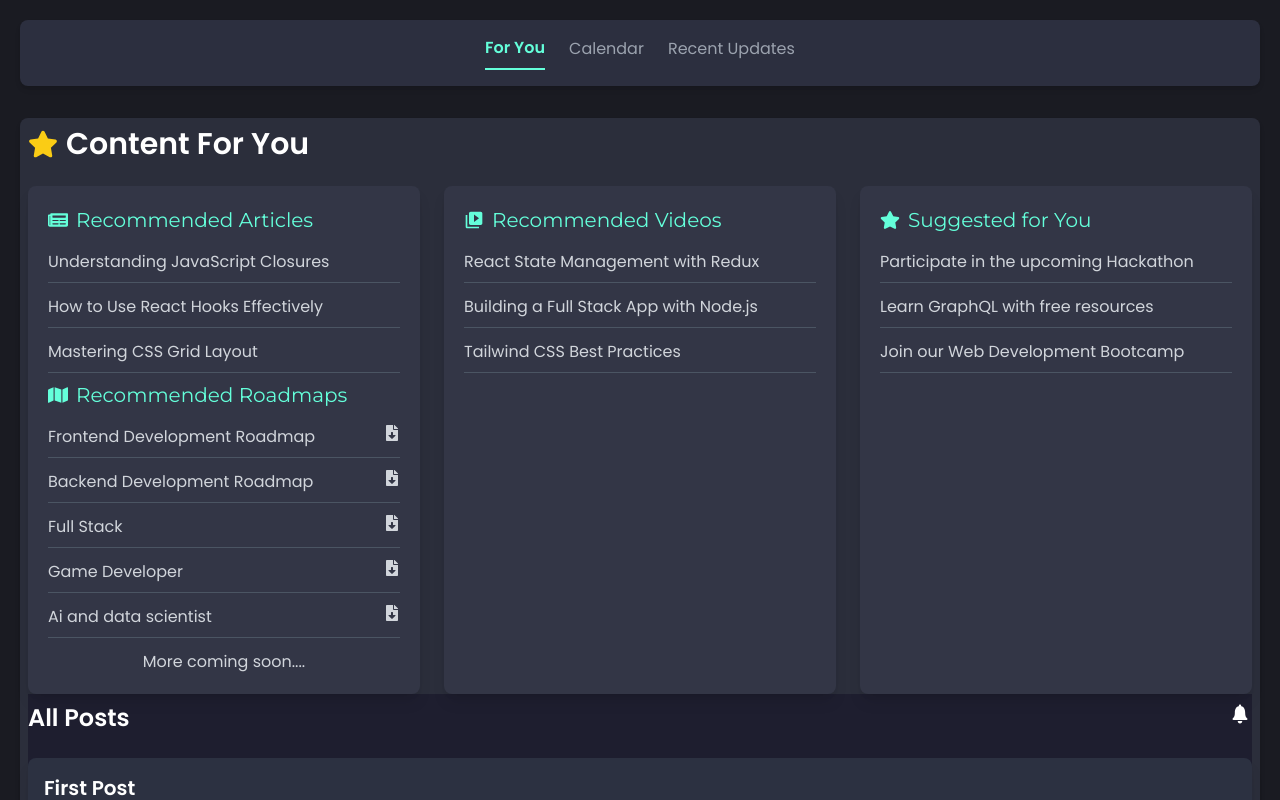
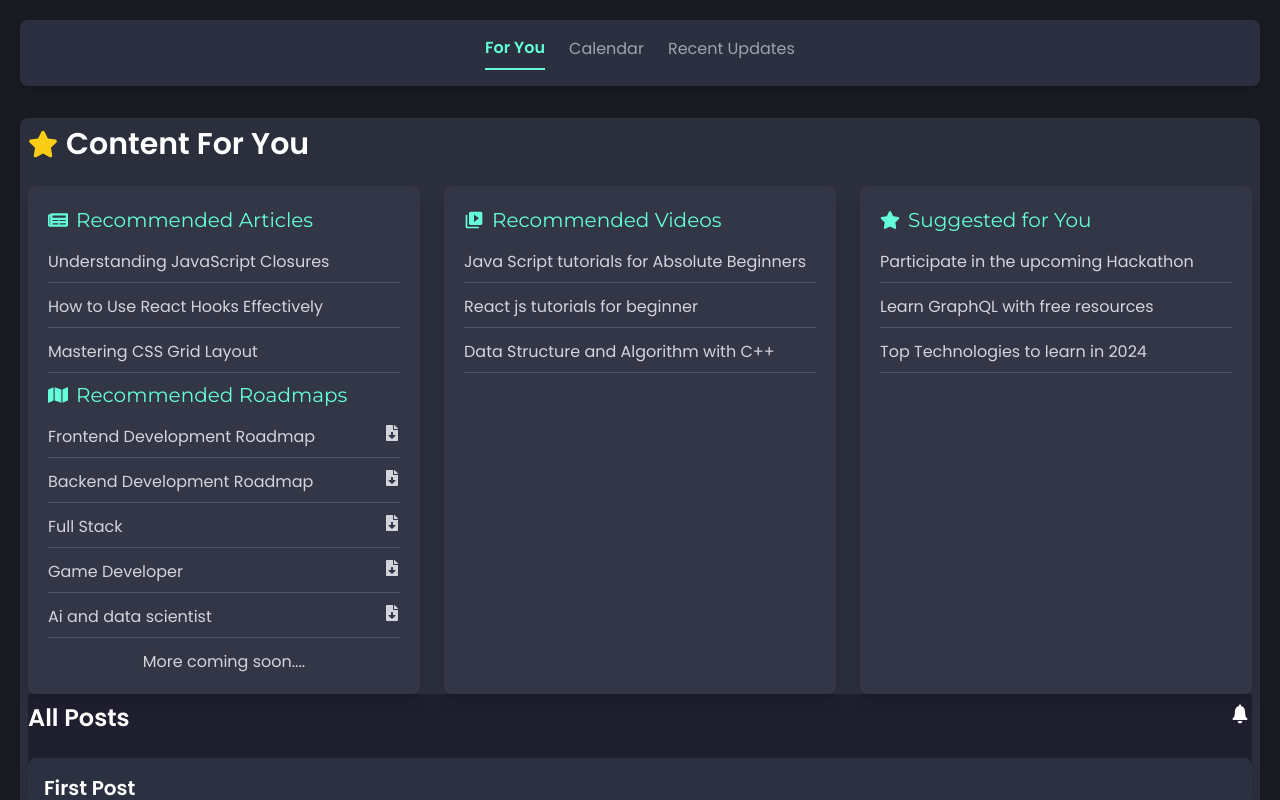
Before and after one commit to Taruncodesinc/AlumniConnect, a React (Vite) app: page /home in a window 1280 px wide. Shown: the top 800 px of the page. Built offline with nearby package versions, Linux system fonts and the light colour scheme.

Commit message:
upadtes los

```diff
--- a/src/pages/ForyouPage.jsx
+++ b/src/pages/ForyouPage.jsx
@@ -30,13 +30,22 @@ const HomeSection = () => {
                   </h3>
                   <ul className="space-y-3 text-gray-300">
                     <li className="border-b border-gray-600 pb-2 hover:text-white transition duration-200 ease-in-out cursor-pointer">
+                      <a href="https://developer.mozilla.org/en-US/docs/Web/JavaScript/Closures">
+
                       Understanding JavaScript Closures
+                      </a>
                     </li>
                     <li className="border-b border-gray-600 pb-2 hover:text-white transition duration-200 ease-in-out cursor-pointer">
+                      <a href="https://react.dev/reference/react/hooks">
+
                       How to Use React Hooks Effectively
+                      </a>
                     </li>
                     <li className="border-b border-gray-600 pb-2 hover:text-white transition duration-200 ease-in-out cursor-pointer">
+                      <a href='https://www.w3schools.com/css/css_grid.asp'>
                       Mastering CSS Grid Layout
+                      </a>
+
                     </li>
                   </ul>
 
@@ -73,13 +82,21 @@ const HomeSection = () => {
                   </h3>
                   <ul className="space-y-3 text-gray-300">
                     <li className="border-b border-gray-600 pb-2 hover:text-white transition duration-200 ease-in-out cursor-pointer">
-                      React State Management with Redux
+                      <a href="https://youtube.com/playlist?list=PLu71SKxNbfoBuX3f4EOACle2y-tRC5Q37&si=SWbb3PZqpGEyLG15">
+                     Java Script tutorials for Absolute Beginners
+                     </a>
                     </li>
                     <li className="border-b border-gray-600 pb-2 hover:text-white transition duration-200 ease-in-out cursor-pointer">
-                      Building a Full Stack App with Node.js
+                      < a href="https://youtube.com/playlist?list=PLu71SKxNbfoDqgPchmvIsL4hTnJIrtige&si=4bEITbt4yrxDTfj9">
+
+                      React js tutorials for beginner
+                      </a>
                     </li>
                     <li className="border-b border-gray-600 pb-2 hover:text-white transition duration-200 ease-in-out cursor-pointer">
-                      Tailwind CSS Best Practices
+                      <a href='https://youtube.com/playlist?list=PLDzeHZWIZsTryvtXdMr6rPh4IDexB5NIA&si=cVvt7kchnOC6oTw_'>
+
+                     Data Structure and Algorithm with C++
+                     </a>
                     </li>
                   </ul>
                 </div>
@@ -91,13 +108,20 @@ const HomeSection = () => {
                   </h3>
                   <ul className="space-y-3 text-gray-300">
                     <li className="border-b border-gray-600 pb-2 hover:text-white transition duration-200 ease-in-out cursor-pointer">
+                      <a href="https://www.analyticsinsight.net/career/top-student-hackathons-for-2024">
+
                       Participate in the upcoming Hackathon
+                      </a>
                     </li>
                     <li className="border-b border-gray-600 pb-2 hover:text-white transition duration-200 ease-in-out cursor-pointer">
+                      <a href="https://www.udemy.com/course/graphql-from-ground-up/?utm_source=adwords&utm_medium=udemyads&utm_campaign=Search_DSA_GammaCatchall_NonP_la.EN_cc.India&campaigntype=Search&portfolio=India&language=EN&product=Course&test=&audience=DSA&topic=&priority=Gamma&utm_content=deal4584&utm_term=">
                       Learn GraphQL with free resources
+                      </a>
                     </li>
                     <li className="border-b border-gray-600 pb-2 hover:text-white transition duration-200 ease-in-out cursor-pointer">
-                      Join our Web Development Bootcamp
+                     < a href='https://www.guvi.in/blog/top-technologies-to-learn-now/'>
+                     Top Technologies to learn in 2024
+                     </a>
                     </li>
                   </ul>
                 </div>
```
